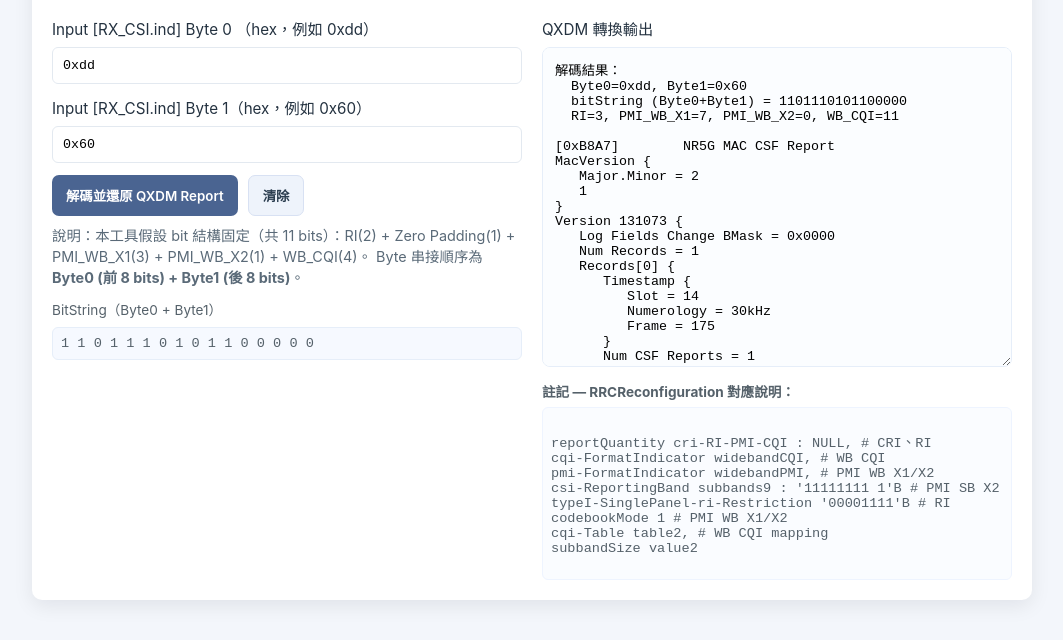
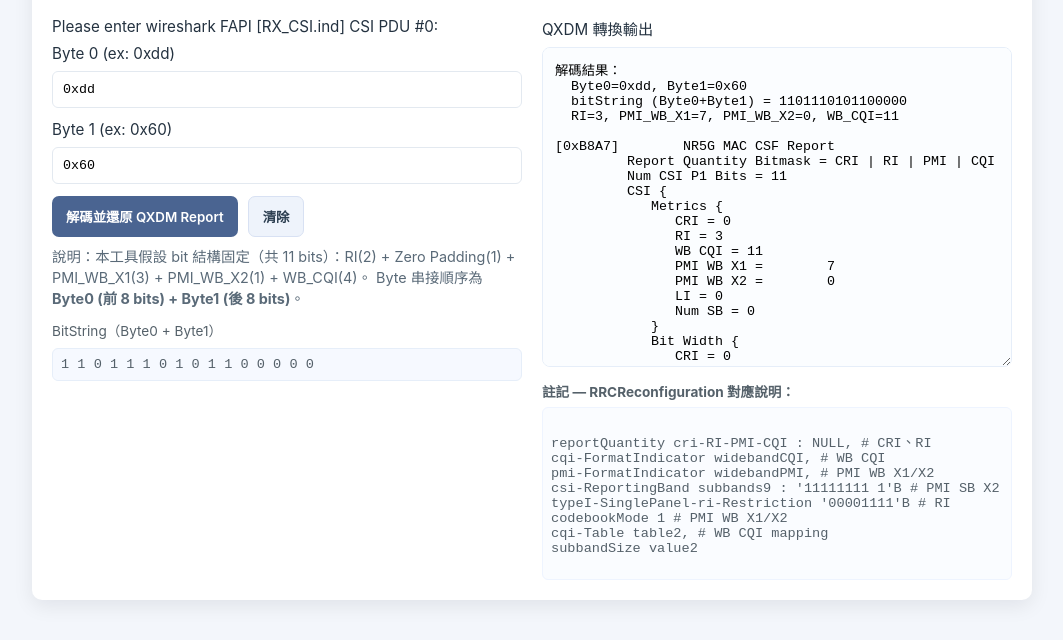
Before and after one commit to dustinchen26/FAPI_CSI_to_QXDM_CSI, a plain HTML site: page index.html in a window 1280 px wide. Shown: the part 136-776 px from the top of the page, without its empty margins (108-1171 px from the left). Drawn offline with Linux system fonts and the light colour scheme.

Commit message:
update index.html format

```diff
--- a/index.html
+++ b/index.html
@@ -30,15 +30,16 @@
   <div class="card">
     <header>
       <h1>FAPI_CSI_to_QXDM_CSI</h1>
-	              <p style="margin: 0; color: white;">【Author】: Dustin_Chen, 【Email】: <a href="mailto:Dustin_Chen@compal.com" style="color: inherit; line-height: 1;">Dustin_Chen@compal.com</a> or <a href="mailto:chuhpsdustin@gmail.com" style="color: inherit; line-height: 1;">chuhpsdustin@gmail.com</a></p>
+      <p style="margin: 0; color: white;">【Author】: Dustin_Chen, 【Email】: <a href="mailto:Dustin_Chen@compal.com" style="color: inherit; line-height: 1;">Dustin_Chen@compal.com</a> or <a href="mailto:chuhpsdustin@gmail.com" style="color: inherit; line-height: 1;">chuhpsdustin@gmail.com</a></p>
     </header>
 
     <div class="grid">
       <div class="col">
-        <label for="byte0">Input [RX_CSI.ind] Byte 0 （hex，例如 0xdd）</label>
+        <label for="byte0">Please enter wireshark FAPI [RX_CSI.ind] CSI PDU #0:</label>
+        <label for="byte0">Byte 0 (ex: 0xdd)</label>
         <input id="byte0" type="text" value="0xdd" />
 
-        <label for="byte1" style="margin-top:12px">Input [RX_CSI.ind] Byte 1（hex，例如 0x60）</label>
+        <label for="byte1" style="margin-top:12px">Byte 1 (ex: 0x60)</label>
         <input id="byte1" type="text" value="0x60" />
 
         <div class="btns">
@@ -117,11 +118,11 @@ subbandSize value2
 
     function buildQXDMReport(decoded){
       const d = decoded.fields;
+      const metrics = `            Metrics {\n               CRI = 0\n               RI = ${d.RI}\n               WB CQI = ${d.WB_CQI}\n               PMI WB X1 =        ${d.PMI_WB_X1}\n               PMI WB X2 =        ${d.PMI_WB_X2}\n               LI = 0\n               Num SB = 0\n            }`;
+
       const bw = `            Bit Width {\n               CRI = 0\n               RI = 2\n               Zero Padding = 1\n               WB CQI = 4\n               PMI WB X1 =    3\n               PMI WB X2 = 1\n               LI = 0\n               PMI SB X2 = 0\n            }`;
 
-      const metrics = `            Metrics {\n               CRI = 0\n               RI = ${d.RI}\n               WB CQI = ${d.WB_CQI}\n               PMI WB X1 =        ${d.PMI_WB_X1}\n               PMI WB X2 =        ${d.PMI_WB_X2}\n               LI = 0\n               Num SB = 0\n            }`;
-
-      const out = `[0xB8A7]\tNR5G MAC CSF Report\nMacVersion {\n   Major.Minor = 2\n   1\n}\nVersion 131073 {\n   Log Fields Change BMask = 0x0000\n   Num Records = 1\n   Records[0] {\n      Timestamp {\n         Slot = 14\n         Numerology = 30kHz\n         Frame = 175\n      }\n      Num CSF Reports = 1\n      Reports[0] {\n         Carrier ID = 0\n         Resource Carrier ID = 0\n         Report ID = 0\n         Report Type =   PERIODIC\n         Report Quantity Bitmask = CRI | RI | PMI | CQI\n         Late CSF = 0\n         Faked CSF = 0\n         Num CSI P1 Bits = 11\n         Num CSI P2 WB Bits = 0\n         Num CSI P2 SB Odd Bits = 0\n         Num CSI P2 SB Even Bits = 0\n         Report Dropped = 0\n         P1 Dropped = 0\n         P2 WB Dropped = 0\n         P2 SB Odd Report Dropped = 0\n         P2 SB Even Report Dropped = 0\n         CSI {\n${metrics}\n${bw}\n         }\n      }\n   }\n}`;
+      const out = `[0xB8A7]\tNR5G MAC CSF Report\n         Report Quantity Bitmask = CRI | RI | PMI | CQI\n         Num CSI P1 Bits = 11\n         CSI {\n${metrics}\n${bw}\n         }`;
 
       return out;
     }
@@ -146,9 +147,7 @@ subbandSize value2
       // 顯示一個更易讀的 summary 在 top
       const summary = `解碼結果：\n  Byte0=0x${b0.toString(16).padStart(2,'0')}, Byte1=0x${b1.toString(16).padStart(2,'0')}\n  bitString (Byte0+Byte1) = ${decoded.bits}\n  RI=${decoded.fields.RI}, PMI_WB_X1=${decoded.fields.PMI_WB_X1}, PMI_WB_X2=${decoded.fields.PMI_WB_X2}, WB_CQI=${decoded.fields.WB_CQI}\n\n`;
 
-      const rrcNote = `RRCReconfiguration 註明:\nreportQuantity cri-RI-PMI-CQI : NULL, # CRI、RI\ncqi-FormatIndicator widebandCQI, # WB CQI\npmi-FormatIndicator widebandPMI, # PMI WB X1/X2\ncsi-ReportingBand subbands9 : '11111111 1'B # PMI SB X2\ntypeI-SinglePanel-ri-Restriction '00001111'B # RI\ncodebookMode 1 # PMI WB X1/X2\ncqi-Table table2, # WB CQI mapping\nsubbandSize value2\n\n`;
-
-      el('output').value = summary + report + "\n\n" + rrcNote;
+      el('output').value = summary + report;
     });
 
     el('clearBtn').addEventListener('click', ()=>{
```
